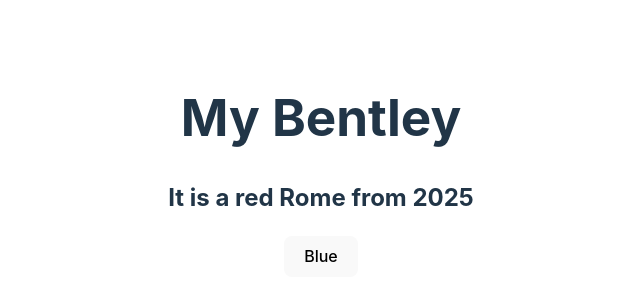
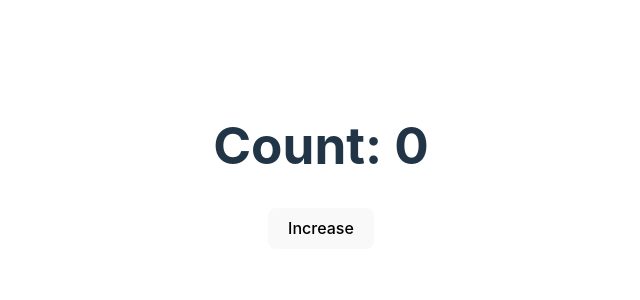
Before and after one commit to Afari-Richmond/React-Hooks-Practice, a React (Vite) app in the folder React Hooks/: page / in a window 1280 px wide. Shown: the part 234-534 px from the top of the page, without its empty margins (319-959 px from the left). Built offline with nearby package versions, Linux system fonts and the light colour scheme.

Commit message:
Handle state with previous value

```diff
--- a/React Hooks/src/App.jsx
+++ b/React Hooks/src/App.jsx
@@ -2,26 +2,21 @@
 import "./App.css";
 
 const App = () => {
-  const [car, setCar] = useState({
-    brand: "Bentley",
-    model: "Rome",
-    year: "2025",
-    color: "red",
-  });
+  const [count, setCount] = useState(0);
 
-  const changeColor = () => {
-    setCar((prevCar) => {
-      return { ...prevCar, color: "blue" };
-    });
-  };
+  const increaseCount = () => {
+
+    setCount( (prevCount) => {
+        return prevCount + 1
+    })
+
+    // setCount((prevCount) => prevCount + 1);
+  }
 
   return (
     <>
-      <h1>My {car.brand}</h1>
-      <h2>
-        It is a {car.color} {car.model} from {car.year}
-      </h2>
-      <button onClick={changeColor}>Blue</button>
+      <h1>Count: {count}</h1>
+      <button onClick={increaseCount}>Increase</button>
     </>
   );
 };
```
